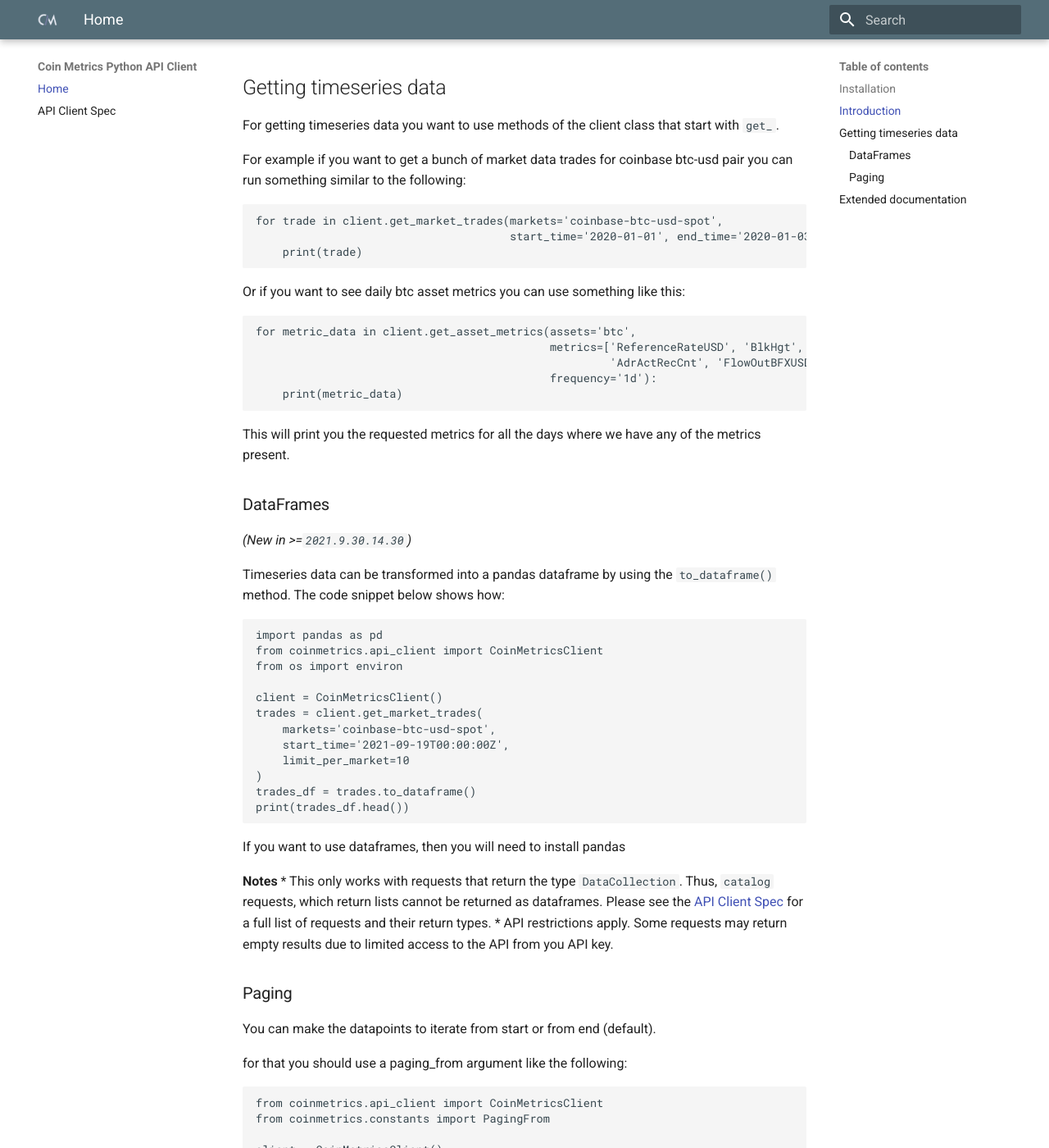
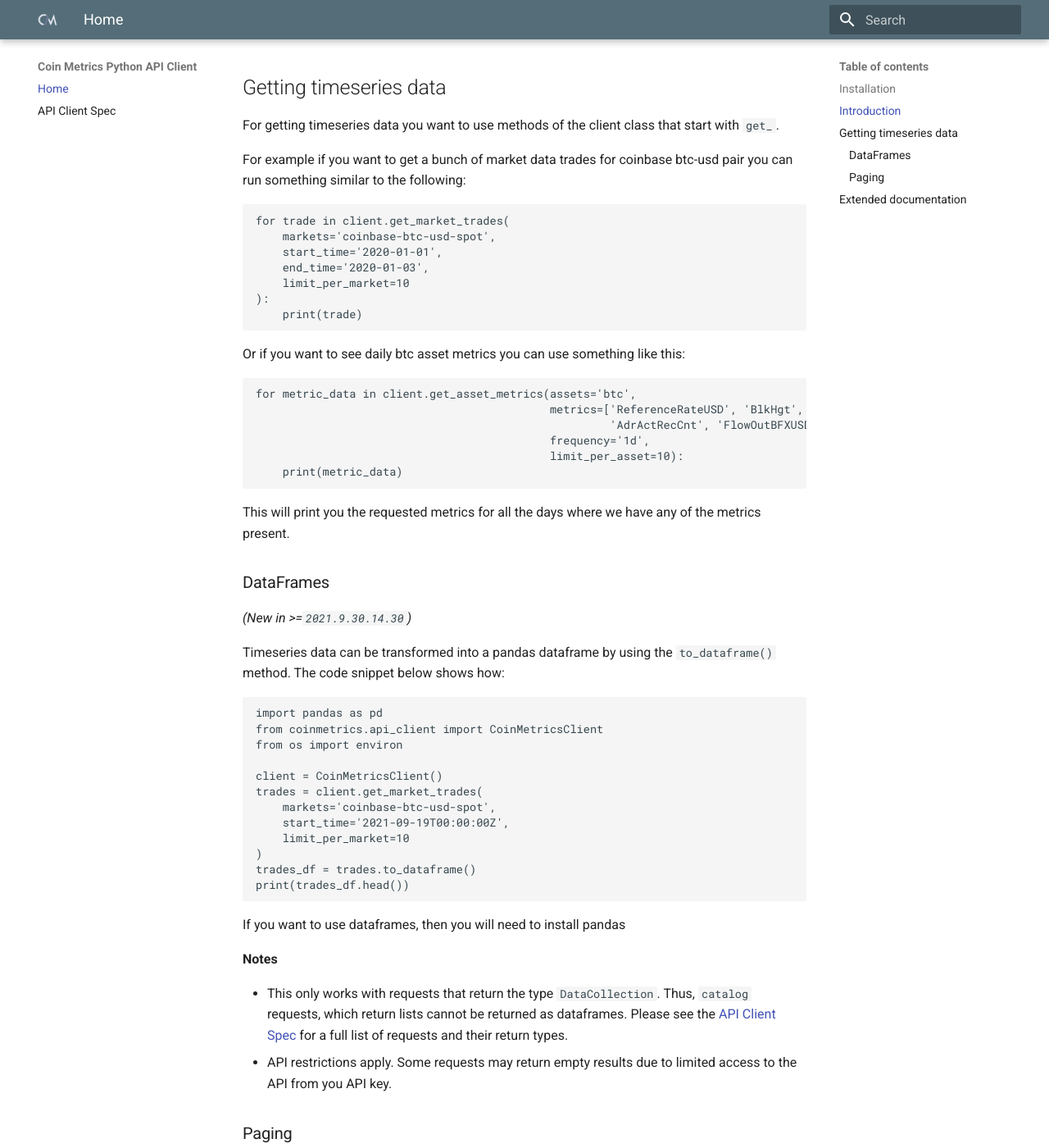
Before and after one commit to coinmetrics/api-client-python, an MkDocs documentation site: the page built from docs/docs/index.md, in a window 1280 px wide and 1400 px high, scrolled down 1158 px. Shown: the whole window at 82% size. Built offline with MkDocs 1.6.1 and Material for MkDocs 9.7.7, drawn with Linux system fonts in a browser that asks for light colours; some of the changed text lies outside the part shown.

````diff
--- a/docs/docs/index.md
+++ b/docs/docs/index.md
@@ -52,8 +52,12 @@
 For example if you want to get a bunch of market data trades for coinbase btc-usd pair you can run something similar to the following:
 
 ```
-for trade in client.get_market_trades(markets='coinbase-btc-usd-spot',
-                                      start_time='2020-01-01', end_time='2020-01-03'):
+for trade in client.get_market_trades(
+    markets='coinbase-btc-usd-spot',
+    start_time='2020-01-01',
+    end_time='2020-01-03',
+    limit_per_market=10
+):
     print(trade)
 ```
 
@@ -63,7 +67,8 @@
 for metric_data in client.get_asset_metrics(assets='btc',
                                             metrics=['ReferenceRateUSD', 'BlkHgt', 'AdrActCnt',
                                                      'AdrActRecCnt', 'FlowOutBFXUSD'],
-                                            frequency='1d'):
+                                            frequency='1d',
+                                            limit_per_asset=10):
     print(metric_data)
 ```
 This will print you the requested metrics for all the days where we have any of the metrics present.
@@ -91,10 +96,11 @@
 If you want to use dataframes, then you will need to install pandas
 
 **Notes**
-* This only works with requests that return the type `DataCollection`. Thus, `catalog` requests, which return lists cannot be returned as dataframes.
+
+- This only works with requests that return the type `DataCollection`. Thus, `catalog` requests, which return lists cannot be returned as dataframes.
 Please see the [API Client Spec](https://coinmetrics.github.io/api-client-python/site/api_client.html) for a full list
 of requests and their return types.
-* API restrictions apply. Some requests may return empty results due to limited access to the API from you API key.
+- API restrictions apply. Some requests may return empty results due to limited access to the API from you API key.
 
 
 ### Paging
````
Also changed, not shown: other parts of docs/docs/index.md (+1 -1 lines), docs/docs/api_client.md (+5 -3 lines), README.md, docs/site/api_client.html, docs/site/index.html, docs/site/search/search_index.json, docs/site/sitemap.xml, 2 other files.
